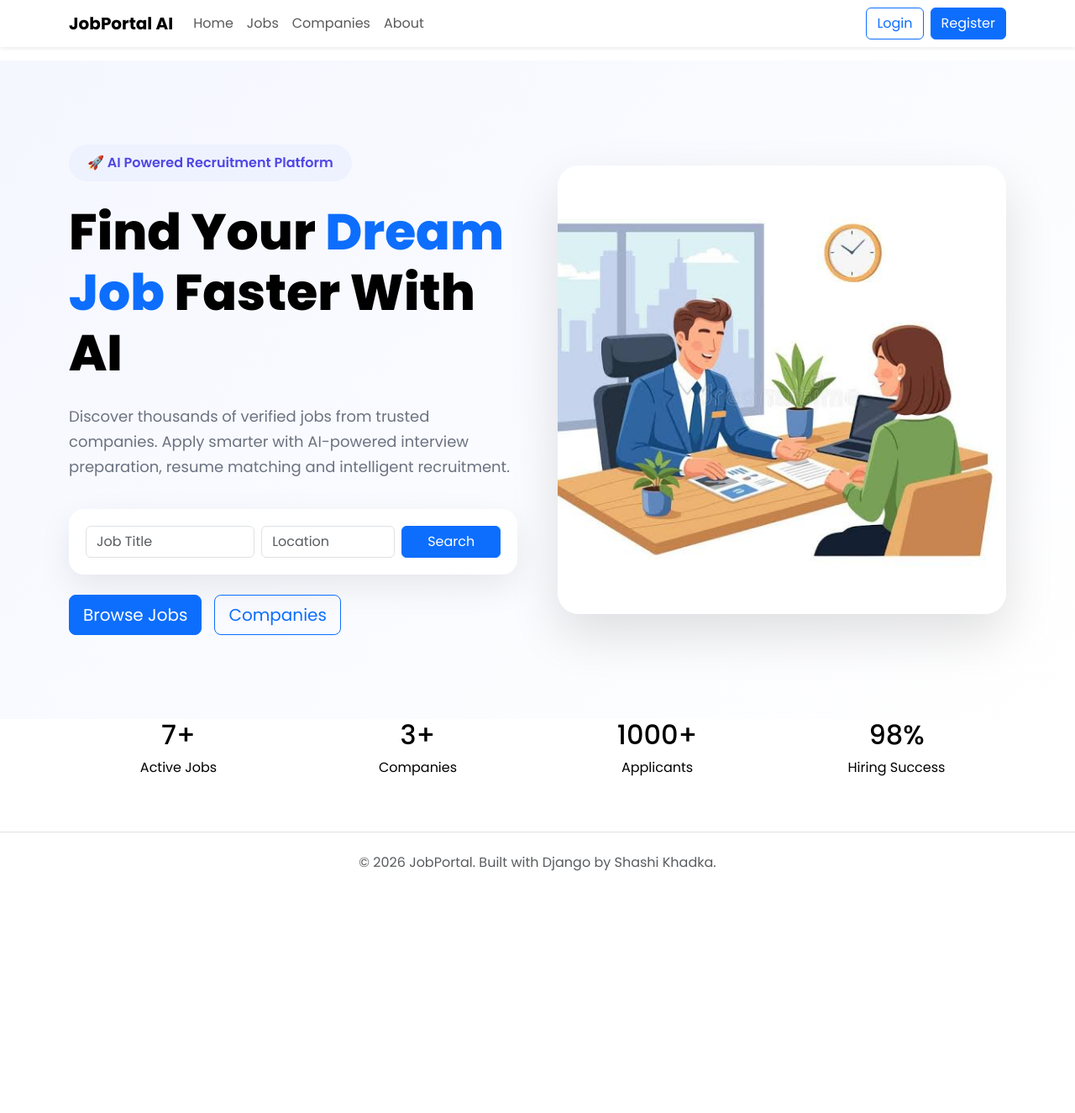
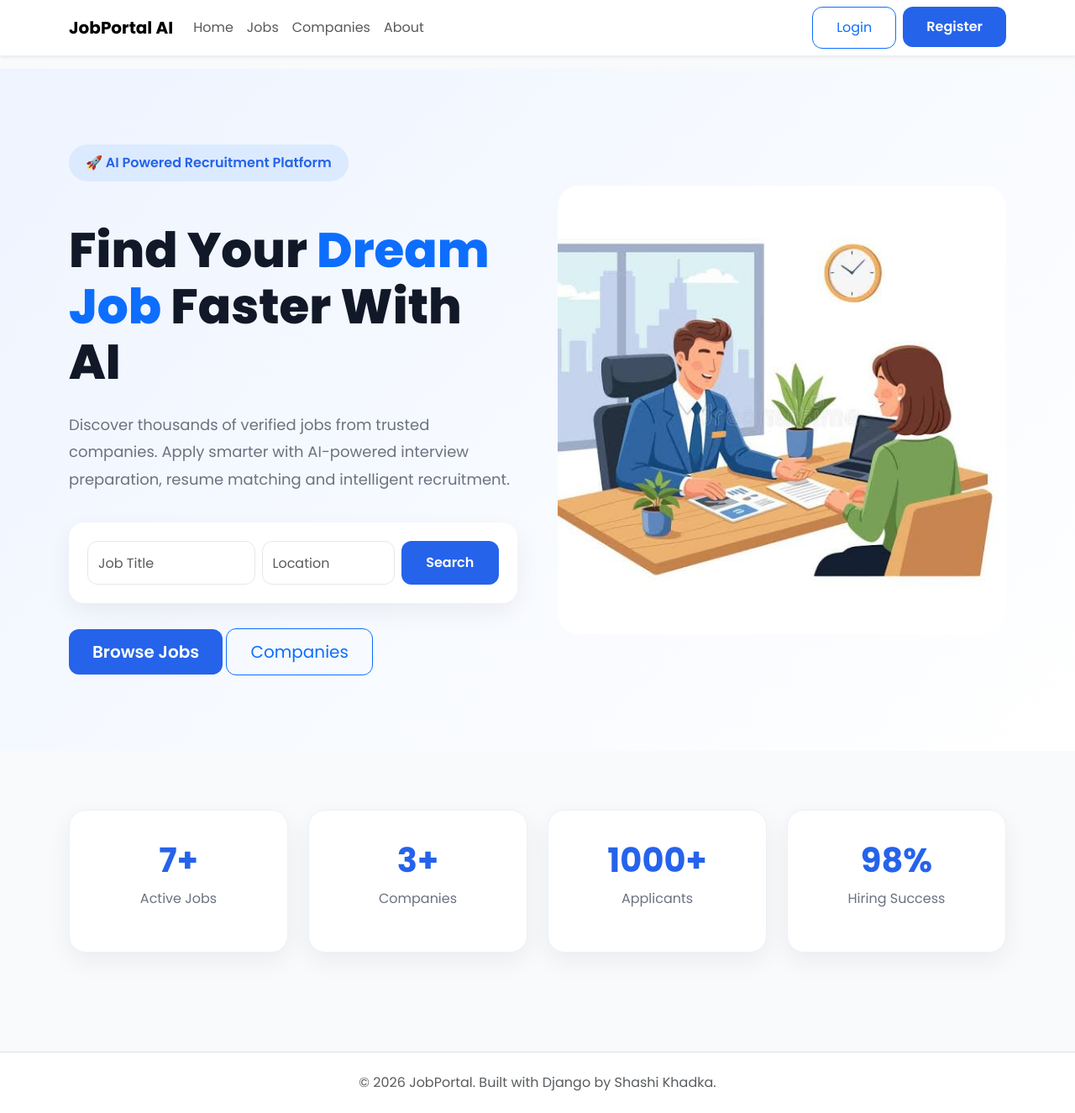
Before and after one commit to khadkashashi/Job-Portal, a Django app: page / in a window 1280 px wide. Shown: the whole page at 84% size. Before the commit the page ends 1037 px from the top, so only its background shows below. Run offline with Django 5.2, Linux system fonts and the light colour scheme; data comes from the database, SQL or seed files in the repository; both versions use the stored data as it was after the commit.

Commit message:
fix: landing page

```diff
--- a/jobs/urls.py
+++ b/jobs/urls.py
@@ -1,9 +1,12 @@
 from django.urls import path
 from . import views
+from .views import PublicJobListView
 
 urlpatterns = [
     path("create/", views.create_job, name="create-job"),
     path("my-jobs/", views.my_jobs, name="my-jobs"),
     path("<int:pk>/", views.job_detail, name="job-detail"),
     path("jobs/", views.job_list, name="job-list"),
+    path("jobs/", PublicJobListView.as_view(), name="job-list"),
+
 ]
--- a/static/css/home.css
+++ b/static/css/home.css
@@ -1,92 +1,457 @@
+
+:root{
+    --primary:#2563eb;
+    --primary-dark:#1d4ed8;
+    --secondary:#7c3aed;
+    --success:#22c55e;
+    --danger:#ef4444;
+    --warning:#f59e0b;
+    --text:#111827;
+    --text-light:#6b7280;
+    --border:#e5e7eb;
+    --white:#ffffff;
+    --bg:#f8fafc;
+    --bg-light:#f1f5f9;
+    --shadow:0 10px 30px rgba(0,0,0,.06);
+    --shadow-hover:0 20px 45px rgba(37,99,235,.15);
+    --radius:20px;
+}
+
+body{
+    background:var(--bg);
+    color:var(--text);
+    font-family:'Poppins',sans-serif;
+}
+
 .hero-section{
+    padding:90px 0;
+    background:linear-gradient(
+        135deg,
+        #eef4ff 0%,
+        #ffffff 100%
+    );
+}
+.hero-badge{
+    display:inline-block;
+    background:#dbeafe;
+    color:var(--primary);
+    padding:10px 20px;
+    border-radius:50px;
+    font-weight:600;
+    margin-bottom:25px;
+}
 
-    padding:100px 0;
-    background:linear-gradient(135deg,#f5f7ff,#ffffff);
+.hero-title{
+    font-size:58px;
+    font-weight:800;
+    line-height:1.15;
+    margin-bottom:25px;
+}
+
+.hero-description{
+    color:var(--text-light);
+    font-size:18px;
+    line-height:1.8;
+    margin-bottom:35px;
+}
+
+.hero-image{
+    max-width:100%;
+    border-radius:25px;
+    transition:.4s;
+}
+
+.hero-image:hover{
+    transform:translateY(-8px);
+}
+
+.hero-search{
+    background:white;
+    padding:22px;
+    border-radius:18px;
+    box-shadow:var(--shadow);
+    margin-bottom:30px;
+}
+
+.hero-search .form-control{
+    height:52px;
+    border-radius:12px;
+    border:1px solid var(--border);
+    box-shadow:none;
+}
+
+.hero-search .form-control:focus{
+    border-color:var(--primary);
+    box-shadow:0 0 0 .15rem rgba(37,99,235,.15);
+}
+
+.hero-search .btn{
+    height:52px;
+    border-radius:12px;
+}
+.btn-primary{
+    background:var(--primary);
+    border:none;
+    border-radius:12px;
+    padding:12px 28px;
+    font-weight:600;
+}
+
+.btn-primary:hover{
+    background:var(--primary-dark);
+}
+
+.btn-outline-primary{
+
+    border-radius:12px;
+
+    padding:12px 28px;
+}
+
+
+.stats-section{
+
+    padding:70px 0;
+
+    background:var(--bg);
+}
+
+.stats-box{
+
+    background:white;
+
+    border-radius:20px;
+
+    padding:35px;
+
+    transition:.35s;
+
+    box-shadow:var(--shadow);
+
+    border:1px solid #edf2f7;
+}
+
+.stats-box:hover{
+
+    transform:translateY(-8px);
+
+    box-shadow:var(--shadow-hover);
+}
+
+.stats-box h2{
+
+    color:var(--primary);
+
+    font-size:40px;
+
+    font-weight:700;
+}
+
+.stats-box p{
+
+    color:var(--text-light);
+
+    margin-top:10px;
+}
+
+.section-title{
+
+    font-size:42px;
+
+    font-weight:700;
+
+    margin-bottom:12px;
+}
+
+.section-subtitle{
+
+    color:var(--text-light);
+
+    margin-bottom:50px;
+}
+.jobs-section{
+
+    background:linear-gradient(
+        180deg,
+        #f8fbff 0%,
+        #f3f7fc 100%
+    );
+
+    padding:90px 0;
+}
+
+.job-card{
+
+    background:#fcfdff;
+
+    border-radius:22px;
+
+    border:1px solid #e8eef8;
+
+    padding:30px;
+
+    transition:.35s;
+
+    height:100%;
+
+    box-shadow:0 8px 25px rgba(0,0,0,.05);
+}
+
+.job-card:hover{
+
+    transform:translateY(-8px);
+
+    border-color:var(--primary);
+
+    background:white;
+
+    box-shadow:var(--shadow-hover);
+}
+
+.job-title{
+
+    font-size:34px;
+
+    font-weight:700;
+
+    margin-bottom:12px;
+}
+
+.job-company{
+
+    color:var(--primary);
+
+    font-weight:600;
+
+    margin-bottom:10px;
+}
+
+.job-location{
+
+    color:var(--text-light);
+
+    margin-bottom:15px;
+}
+
+.job-description{
+
+    color:var(--text-light);
+
+    line-height:1.7;
+
+    min-height:80px;
+}
+
+.status-badge{
+
+    display:inline-flex;
+
+    align-items:center;
+
+    justify-content:center;
+
+    padding:7px 18px;
+
+    font-size:14px;
+
+    font-weight:600;
+
+    border-radius:50px;
+
+    background:#dcfce7;
+
+    color:#15803d;
+}
+
+.job-actions{
+
+    margin-top:25px;
+
+    display:flex;
+
+    justify-content:flex-end;
+
+    gap:12px;
+}
+
+.job-actions .btn{
+
+    border-radius:10px;
+
+    padding:10px 22px;
+
+    font-weight:600;
+}
+
+.company-card{
+
+    background:white;
+
+    border-radius:20px;
+
+    padding:30px;
+
+    text-align:center;
+
+    box-shadow:var(--shadow);
+
+    transition:.3s;
+
+    height:100%;
+}
+
+.company-card:hover{
+
+    transform:translateY(-8px);
+
+    box-shadow:var(--shadow-hover);
+}
+
+.company-logo{
+
+    width:90px;
+
+    height:90px;
+
+    border-radius:50%;
+
+    object-fit:cover;
+
+    margin-bottom:20px;
+
+    border:4px solid #eef2ff;
+}
+
+
+.feature-card{
+
+    background:white;
+
+    border-radius:20px;
+
+    padding:35px;
+
+    text-align:center;
+
+    transition:.3s;
+
+    box-shadow:var(--shadow);
+
+    height:100%;
+}
+
+.feature-card:hover{
+
+    transform:translateY(-8px);
+
+    box-shadow:var(--shadow-hover);
+}
+
+.feature-icon{
+
+    width:80px;
+
+    height:80px;
+
+    margin:auto;
+
+    border-radius:20px;
+
+    display:flex;
+
+    align-items:center;
+
+    justify-content:center;
+
+    background:#eef4ff;
+
+    color:var(--primary);
+
+    font-size:34px;
+
+    margin-bottom:20px;
+}
+
+
+.footer{
+
+    background:#0f172a;
+
+    color:white;
+
+    padding:70px 0 30px;
+}
+
+.footer a{
+
+    color:#cbd5e1;
+
+    text-decoration:none;
+}
+
+.footer a:hover{
+
+    color:white;
+}
+
+
+@media(max-width:992px){
+
+.hero-title{
+font-size:44px;
 
 }
 
-.hero-badge{
-
-    display:inline-block;
-    padding:10px 22px;
-    border-radius:50px;
-    background:#EEF2FF;
-    color:#4F46E5;
-    font-weight:600;
+.section-title{
+font-size:34px;
 
 }
 
-.hero-title{
-
-    font-size:60px;
-    font-weight:800;
-    line-height:1.2;
-    margin:25px 0;
+.job-title{
+font-size:28px;
 
 }
 
-.hero-description{
+.hero-section{
+text-align:center;
 
-    color:#6B7280;
-    font-size:18px;
-    line-height:30px;
-    margin-bottom:35px;
+}
+
+.hero-buttons{
+justify-content:center;
+
+}
+
+.hero-image{
+margin-top:40px;
+
+}
+
+}
+
+@media(max-width:768px){
+.hero-title{
+font-size:36px;
 
 }
 
 .hero-search{
-
-    background:white;
-    padding:20px;
-    border-radius:18px;
-    box-shadow:0 15px 40px rgba(0,0,0,.08);
+padding:18px;
 
 }
 
-.hero-buttons{
-
-    display:flex;
-    gap:15px;
+.hero-search .btn{
+margin-top:12px;
 
 }
 
+.job-actions{
+justify-content:center;
 
-.hero-image{
-
-    width:100%;
-    max-width:650px;
-    border-radius:25px;
-    object-fit:cover;
-    box-shadow:0 25px 60px rgba(0,0,0,.12);
+}
+.stats-box{
+margin-bottom:20px;
 
 }
 
-.job-card{
-
-    background:#fff;
-    border-radius:20px;
-    padding:28px;
-    border:1px solid #e9ecef;
-    transition:.3s;
-    height:100%;
-
 }
-
-.job-card:hover{
-
-    transform:translateY(-6px);
-    box-shadow:0 18px 40px rgba(0,0,0,.08);
-
-}
-
-.job-card h4{
-
-    font-weight:700;
-
-}
-
-.job-card p{
-
-    line-height:1.7;
-
-}
```
Also changed, not shown: jobs/views.py (+18 -1 lines), templates/jobs/public_job_list.html (added, +163 -0 lines), db.sqlite3.
